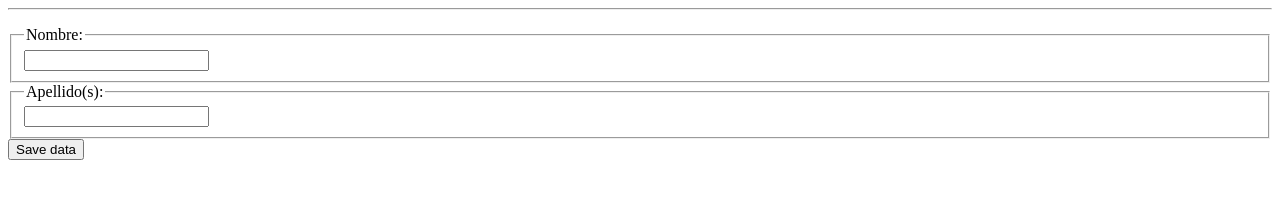
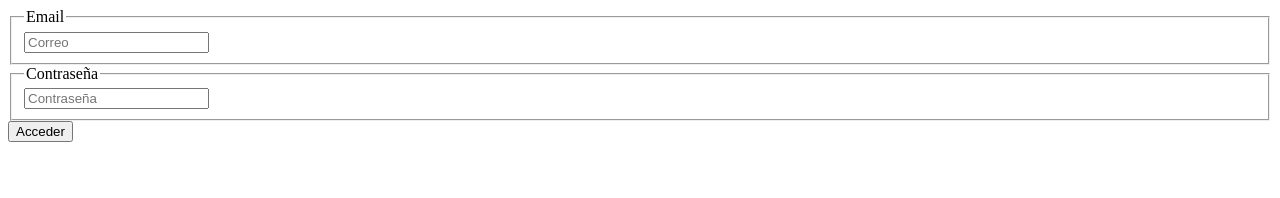
Before and after one commit to Olucerouabcs/unidad_3, a plain HTML site: page index.html in a window 1280 px wide. Drawn offline with nearby package versions, Linux system fonts and the light colour scheme.

Commit message:
login_json

```diff
--- a/index.html
+++ b/index.html
@@ -6,8 +6,44 @@
     <title>Vue js</title>
 </head>
 <body>
-    <script src="https://unpkg.com/vue@3/dist/vue.global.js"></script>
-    <div id="app">
+    <div class="container" id="container_app">
+
+        <form action="">
+            <fieldset>
+                <legend>
+                    Email
+                </legend>
+                <input v-model="email" type="email" placeholder="Correo" name="">
+            </fieldset>
+            <fieldset>
+                <legend>
+                    Contraseña
+                </legend>
+                <input v-model="password" type="password" placeholder="Contraseña" name="">
+            </fieldset>
+
+            <button @click = 'login' type="button">Acceder</button>
+
+        </form>
+        <!--h1>Hola: {{ message }}</h1>
+        <input v-model="message" placeholder="Editame" />
+
+        <br></br>
+
+        <button @click="count++">
+            El conteo es: {{ count }}
+        </button>
+
+        <br></br>
+
+        <input v-model="numero1" placeholder="numero 1" />
+        <input v-model="numero2" placeholder="numero 2" />
+
+        <button @click="resultado = (+numero1) + (+numero2)" >
+            Suma
+        </button>
+
+        <h2>La suma es: {{resultado }}</h2>
 
         <hr>
         <ul>
@@ -32,40 +68,54 @@
             <button type="button" v-on:click="addPerson">
                 Save data
             </button>
-        </form>
+        </form-->
 
 
     </div>
-
-    <script type="module">
-      import { createApp, ref } from 'https://unpkg.com/vue@3/dist/vue.esm-browser.js'
+    <script src="https://unpkg.com/vue@3/dist/vue.global.js"></script>
+    <script type="text/javascript">
+      const { createApp, ref } = Vue
 
       createApp({
         setup() {
-            const userName = ref(""), lastName= ref("");
-            const persons = ref([])
+            users = ref([]);
+            email = ref('');
+            password = ref('');
             return {
-                count:ref(0),
-                message:ref(),
-                numero1:ref(""),
-                numero2:ref(""),
-                resultado:ref(0),
-                userName,
-                lastName,
-                persons
+                users,
+                email,
+                password
             }
         },
         methods:{
-           addPerson(){
-            const person ={
-                name: this.userName,
-                lastName: this.lastName
-            }
-            this.persons.push(person)
-            console.log(this.userName, this.lastName)
+           async login(){
+            const response = await fetch("users.json");
+            const users = await response.json();
+
+            //2. recorrer los datos
+            users.forEach((users) => {
+                //comparar si existe
+                console.log(users.email);
+                console.log(users.password);
+                if(this.email == users.email){
+                    if(this.password == users.password){
+                        console.log("hola");
+                        return alert("Bienvenido");
+                    }else{
+                        alert("Datos incorrectos");
+                    }
+                }else{
+                    alert("Datos incorrectos");
+                }
+
+            });
+
+            console.log(users)
+            console.log("hola mundo")
+
            }
         }
-      }).mount('#app')
+      }).mount('#container_app')
     </script>
 </body>
 </html>
```
Also changed, not shown: users.json (added, +18 -0 lines).
